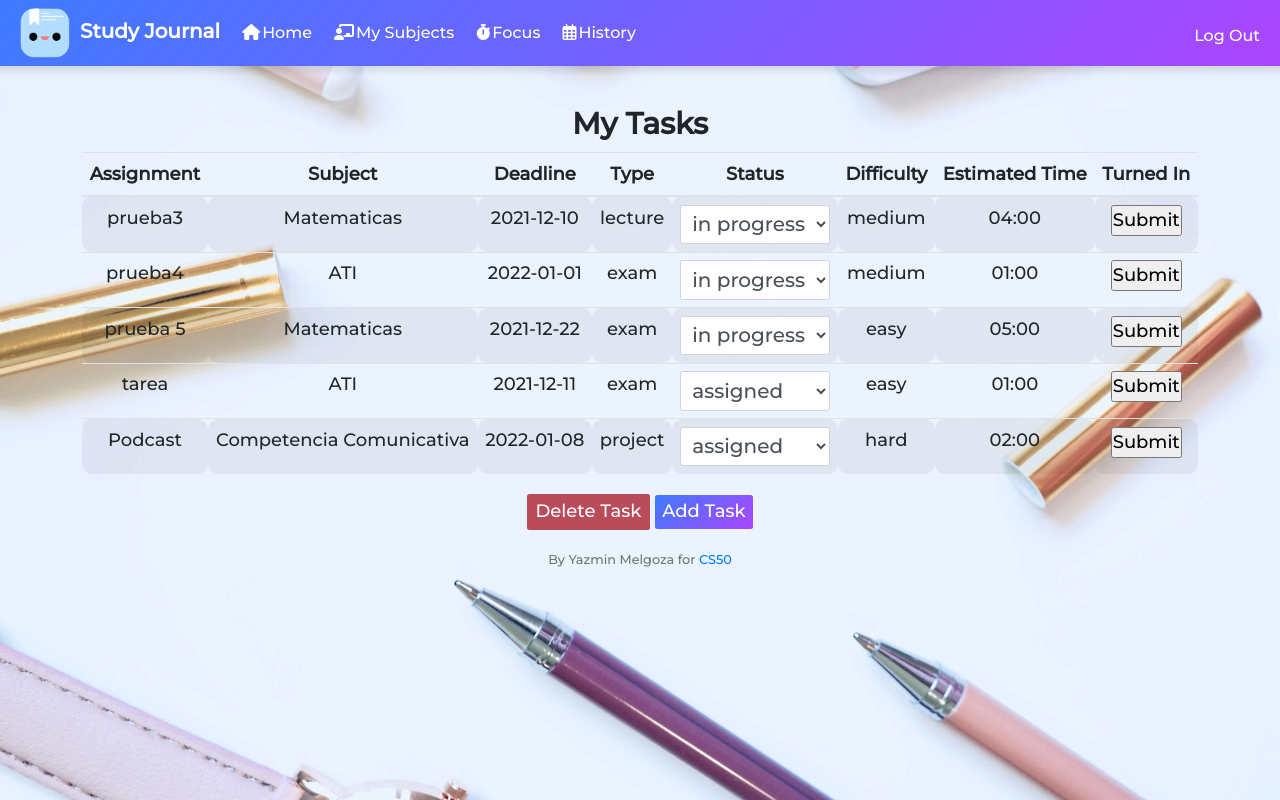
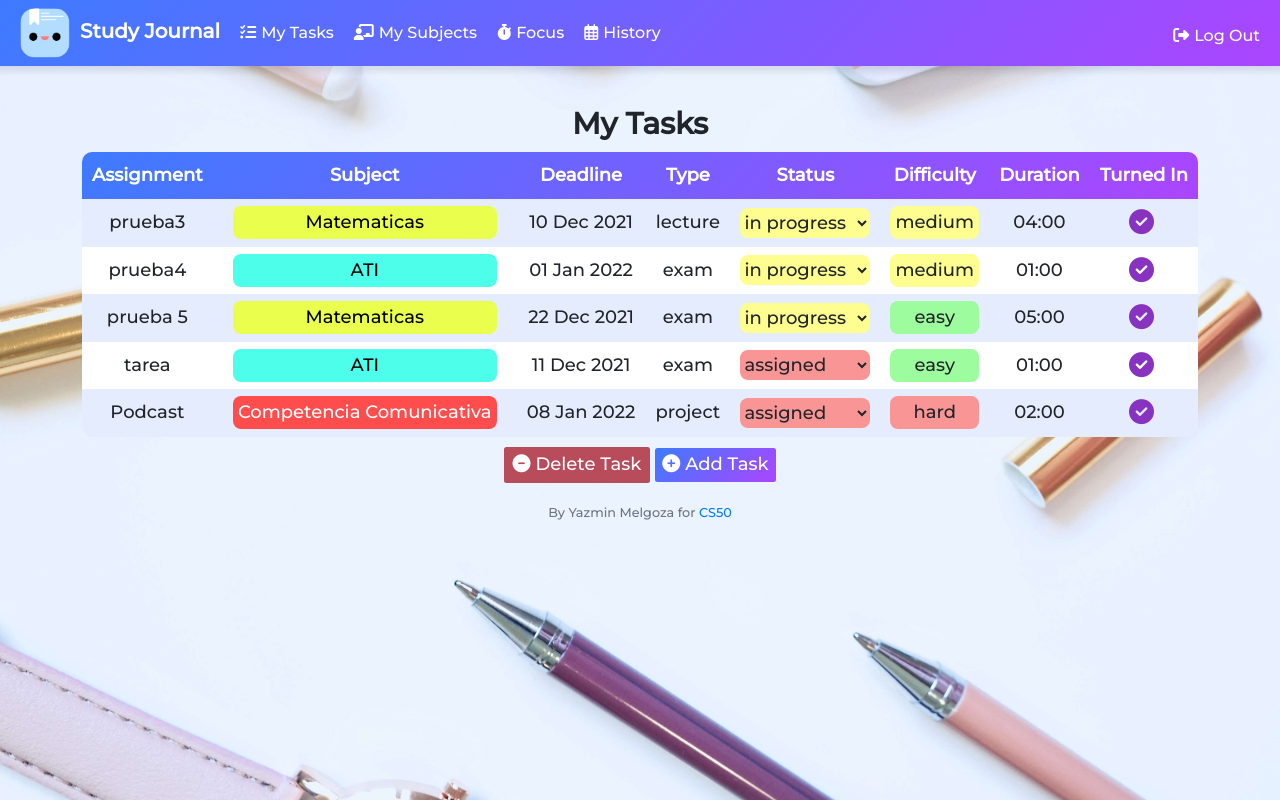
Before and after one commit to YazminMelgoza/studyjournal, a Flask app: page / in a window 1280 px wide. Run offline with Flask 2, Linux system fonts and the light colour scheme; a user stored in the database is signed in; some libraries are stand-ins or nearby versions.

Commit message:
¨Improved tables' style, added icons and dynamic font color.

```diff
--- a/app.py
+++ b/app.py
@@ -60,12 +60,22 @@ def index():
             # Reinsert the current status at the beggining of the list
             select_status.insert(0, current_status)
             # Changes the value of the key to be the modified list
-            task['status'] = select_status
+            task["status"] = select_status
+
+            # Formats date to be more legible
+            deadline = datetime.strptime(task['deadline'], '%Y-%m-%d')
+            task["deadline"] = deadline.strftime('%d %b %Y')
+            # task['deadline'] = task["deadline"][8:] + '-' + task["deadline"][5:7] + '-' + task["deadline"][0:4]
     else:
         tasks.append({"id": 37, "assignment": "study", "subject": 'matematicas', 'deadline': 'today', "type": 'homework', 'difficulty':'easy', 'status':['Assigned', 'In Progress', 'Completed'], 'est_time': '1 hour'})
-
+    # gets the dictionary of colors
+    rows_subjects = db.execute("SELECT subject, color FROM subjects WHERE user_id = ?", session["user_id"])
+    # Creates an empty dictionary to store: subject: color
+    colors = {}
+    for row in rows_subjects:
+        colors[row["subject"]] = row["color"]
     # passes variables to the template
-    return render_template("index.html", tasks=tasks, subjects=subjects)
+    return render_template("index.html", tasks=tasks, subjects=subjects, colors=colors)
 
 
 @app.route("/add_task", methods=["GET", "POST"])
--- a/static/script.js
+++ b/static/script.js
@@ -15,7 +15,7 @@ $(function(){
         });
 
         // hide delete element
-        $("#btn-delete-task").hide();
+        $("#btn-delete-subject").hide();
         // show -done- button
         $("#btn-done").show();
 
@@ -52,6 +52,37 @@ $(function(){
         $("tr td:first-child").remove()
         $("#btn-done").hide();
         $("#btn-delete-task").show();
+        $("#btn-delete-subject").show();
+    });
+
+    // Input: background hexcolor, output: font color
+    function getContrast(rgbcolor){
+        rgbcolor = rgbcolor.replace('rgb(', '');
+        rgbcolor = rgbcolor.replace(')', '');
+
+        var array = JSON.parse("[" + rgbcolor + "]");
+        var r = array[0];
+        var g = array[1];
+        var b = array[2];
+        var yiq = (((r*299)+(g*587)+(b*114))/1000);
+        return (yiq >= 170) ? 'black' : 'white';
+    }
+
+    $('.subject_td>div').each(function() {
+        var bgcolor = $(this).css('backgroundColor');
+
+        console.log(bgcolor)
+        var fontcolor = getContrast(bgcolor);
+
+        $(this).css("color", fontcolor);
+    });
+
+    $('.subject_td').each(function() {
+        var bgcolor = $(this).css('backgroundColor');
+        console.log(bgcolor)
+        var fontcolor = getContrast(bgcolor);
+
+        $(this).css("color", fontcolor);
     });
 
 
--- a/static/styles.css
+++ b/static/styles.css
@@ -228,37 +230,32 @@ footer {
 
 }
 
-.green {
-    background-color: rgb(100,255, 100, 0.6);
+select.form-control.completed:focus, .green, .easy, .completed, option[value="completed"]{
+    background-color: rgb(157, 252, 157);
 }
 
-.green:hover {
-    background-color: rgb(10,150, 10, 0.6)
+.easy:hover, .completed:hover {
+    background-color: rgb(99, 190, 99)
 }
 
-.yellow {
-    background-color: rgb(255,255, 100, 0.6);
+select.form-control.progress:focus, .yellow, .medium, .progress, option[value="in progress"] {
+    background-color: rgb(253, 253, 144);
 }
 
-.yellow:hover {
-    background-color: rgb(160,160, 30, 0.6);
+.medium:hover, .progress:hover {
+    background-color: rgb(219, 219, 130);
 }
 
-.red {
-    background-color: rgb(255,100, 100, 0.6);
+select.form-control.assigned:focus, .red, .assigned, .hard, option[value="assigned"] {
+    background-color: rgb(250, 149, 149);
 }
 
-.red:hover {
-    background-color: rgb(150,50, 50, 0.6);
+.assigned:hover, .hard:hover {
+    background-color: rgb(179, 105, 105);
 }
-
 
 nav div ul li{
     margin: 0 0.5rem;
-}
-
-nav div ul li i{
-    margin: 0 0.2rem;
 }
 
 td {
@@ -301,3 +300,78 @@ tr td:first-child form button:hover {
 #add-subject-form {
     display: none;
 }
+
+.deadline_td {
+    white-space: nowrap;
+}
+
+thead {
+    background: linear-gradient(135deg, hsla(221, 100%, 62%, 1),#ab45ff);
+    color: #FFF;
+    white-space: nowrap;
+}
+
+td {
+
+    border-radius: 0;
+    padding: 0.5rem 1rem;
+}
+
+.subject_td {
+    padding: 0.5rem 2rem;
+}
+
+table {
+    width: 100%;
+    border-radius: 1rem;
+    border-collapse: collapse;
+    overflow: hidden;
+}
+
+th {
+    padding: 1rem;
+}
+
+
+.contain-data {
+    border-radius: 0.8rem;
+    padding: 0.3rem 0.5rem;
+}
+
+table .form-control {
+    color: #212529;
+    padding: 0;
+    height: 3rem;
+    font-size: 1.8rem;
+    border-radius: 0.8rem;
+    box-sizing: content-box;
+    width: 13rem;
+    border: none;
+}
+
+tbody tr:nth-child(even) {
+    background-color: white;
+}
+
+tbody tr:nth-child(odd) {
+    background-color: #e5ecfd;
+}
+
+i {
+    margin-right: 0.5rem;
+}
+
+tbody tr td:last-child button {
+    width: 100%;
+    color: #8833c0;
+    font-size: 2.5rem;
+}
+
+tbody tr td:last-child button:hover {
+    width: 100%;
+    color: #7be658;
+}
+
+nav button span i {
+    margin: 0;
+}
--- a/templates/index.html
+++ b/templates/index.html
@@ -7,16 +7,16 @@
 {% block main %}
     <h2>My Tasks</h2>
     <div class="table-container">
-        <table class="table table-striped">
+        <table>
             <thead>
                 <tr>
                     <th>Assignment</th>
                     <th>Subject</th>
-                    <th>Deadline</th>
+                    <th >Deadline</th>
                     <th>Type</th>
                     <th>Status</th>
                     <th>Difficulty</th>
-                    <th>Estimated Time</th>
+                    <th>Duration</th>
                     <th>Turned In</th>
                 </tr>
             </thead>
@@ -24,31 +24,31 @@
                 {% for row in tasks%}
                     <tr>
                         <td>{{ row.assignment }}</td>
-                        <td>{{ row.subject }}</td>
-                        <td>{{ row.deadline }}</td>
+                        <td class='subject_td'> <div style="background-color: {{ colors[row.subject] }}" class="contain-data"> {{ row.subject }} </div></td>
+                        <td class="deadline_td">{{ row.deadline }}</td>
                         <td>{{ row.type }}</td>
                         <td class="status">
                             <form action="/update_status" method="post">
-                                <select onchange="this.form.submit()" name="input_status" class="form-control">
-                                    <option disable selected value="">{{ row.status[0] }}</option>
+                                <select onchange="this.form.submit()" name="input_status" class="form-control {{row.status[0]}}">
+                                    <option disabled selected value="{{ row.status[0]}}">{{ row.status[0] }}</option>
                                     <option value="{{ row.status[1] }}">{{ row.status[1] }}</option>
                                     <option value="{{ row.status[2] }}">{{ row.status[2] }}</option>
                                 </select>
                                 <input name = 'task_id' hidden value='{{ row.id }}'>
                             </form>
                         </td>
-                        <td>{{ row.difficulty }}</td>
+                        <td><div class="contain-data {{row.difficulty}}"> {{ row.difficulty }} </div></td>
                         <td>{{ row.est_time}}</td>
-                        <td> <form action="/complete_task" method="post"><input type="text" hidden name="task_id" value="{{row.id}}"><input type="submit"></form></td>
+                        <td> <form action="/complete_task" method="post"><input type="text" hidden name="task_id" value="{{row.id}}"><button type="submit" style="background: transparent; border: none;"><i class="fas fa-check-circle"></i></button></form></td>
                     </tr>
                 {% endfor %}
             </tbody>
         </table>
     </div>
 
-        <button class="btn btn-red" id="btn-delete-task">Delete Task</button>
+        <button class="btn btn-red" id="btn-delete-task"><i class="fas fa-minus-circle"></i>Delete Task</button>
         <button class="btn btn-red" id="btn-done">Cancel</button>
-        <button class="btn btn-purple" id="btn-add-task">Add Task</button>
+        <button class="btn btn-purple" id="btn-add-task"><i class="fas fa-plus-circle"></i>Add Task</button>
 
         <div id="add-task-form" class="container-form">
             <h3>Add a new Task</h3>
@@ -73,7 +73,7 @@
                 <!-- Type -->
                 <div class="form-group">
                     <select required name="type" id="" class="form-control">
-                        <option disable selected value="">Type</option>
+                        <option disabled selected value="">Type</option>
                         <option  value="homework">Homework</option>
                         <option  value="exam">Exam</option>
                         <option  value="project">Project</option>
@@ -85,7 +85,7 @@
                 <!-- Difficulty -->
                 <div class="form-group">
                     <select required id="difficulty" name="difficulty"class="form-control">
-                        <option disable selected value="">Difficulty</option>
+                        <option disabled selected value="">Difficulty</option>
                         <option class="green" value="easy">Easy</option>
                         <option class="yellow" value="medium">Medium</option>
                         <option class="red" value="hard">Hard</option>
--- a/templates/layout.html
+++ b/templates/layout.html
@@ -3,7 +3,6 @@
 <html lang="en">
 
     <head>
-
         <meta charset="utf-8">
         <meta name="viewport" content="initial-scale=1, width=device-width">
 
@@ -38,18 +37,18 @@
                 <div class="collapse navbar-collapse" id="navbarText">
                   {% if session.user_id %}
                     <ul class="navbar-nav mr-auto">
-                      <li class="nav-item active"><a class="nav-link" href="/"><i class="fas fa-home"></i>Home</a></li>
+                      <li class="nav-item active"><a class="nav-link" href="/"><i class="fas fa-tasks"></i>My Tasks</a></li>
                       <li class="nav-item"><a class="nav-link" href="/subjects"><i class="fas fa-chalkboard-teacher"></i>My Subjects</a></li>
                       <li class="nav-item"><a class="nav-link" href="/focus"><i class="fas fa-stopwatch"></i>Focus</a></li>
                       <li class="nav-item"><a class="nav-link" href="/history"><i class="far fa-calendar-alt"></i>History</a></li>
                     </ul>
                     <ul class="navbar-nav ml-auto mt-2">
-                        <li class="nav-item"><a class="nav-link" href="/logout">Log Out</a></li>
+                        <li class="nav-item"><a class="nav-link" href="/logout"><i class="fas fa-sign-out-alt"></i>Log Out</a></li>
                     </ul>
                   {% else %}
                     <ul class="navbar-nav ml-auto mt-2">
-                        <li class="nav-item"><a class="nav-link" href="/register">Register</a></li>
-                        <li class="nav-item"><a class="nav-link" href="/login">Log In</a></li>
+                        <li class="nav-item"><a class="nav-link" href="/register"><i class="fas fa-user-plus"></i>Register</a></li>
+                        <li class="nav-item"><a class="nav-link" href="/login"><i class="fas fa-sign-in-alt"></i>Log In</a></li>
                     </ul>
                   {% endif %}
                   </div>
--- a/templates/login.html
+++ b/templates/login.html
@@ -23,6 +23,9 @@
                 <button class="btn btn-primary" type="submit">Log In</button>
             </form>
         </div>
+        <div class="card-footer">
+            Don't have an account yet? <a href="/register">Register</a>
+        </div>
     </div>
 </div>
 {% endblock %}
```
Also changed, not shown: other parts of static/styles.css (+15 -11 lines), templates/register.html (+13 -0 lines), templates/subjects.html (+4 -4 lines), studyjournal.db.
